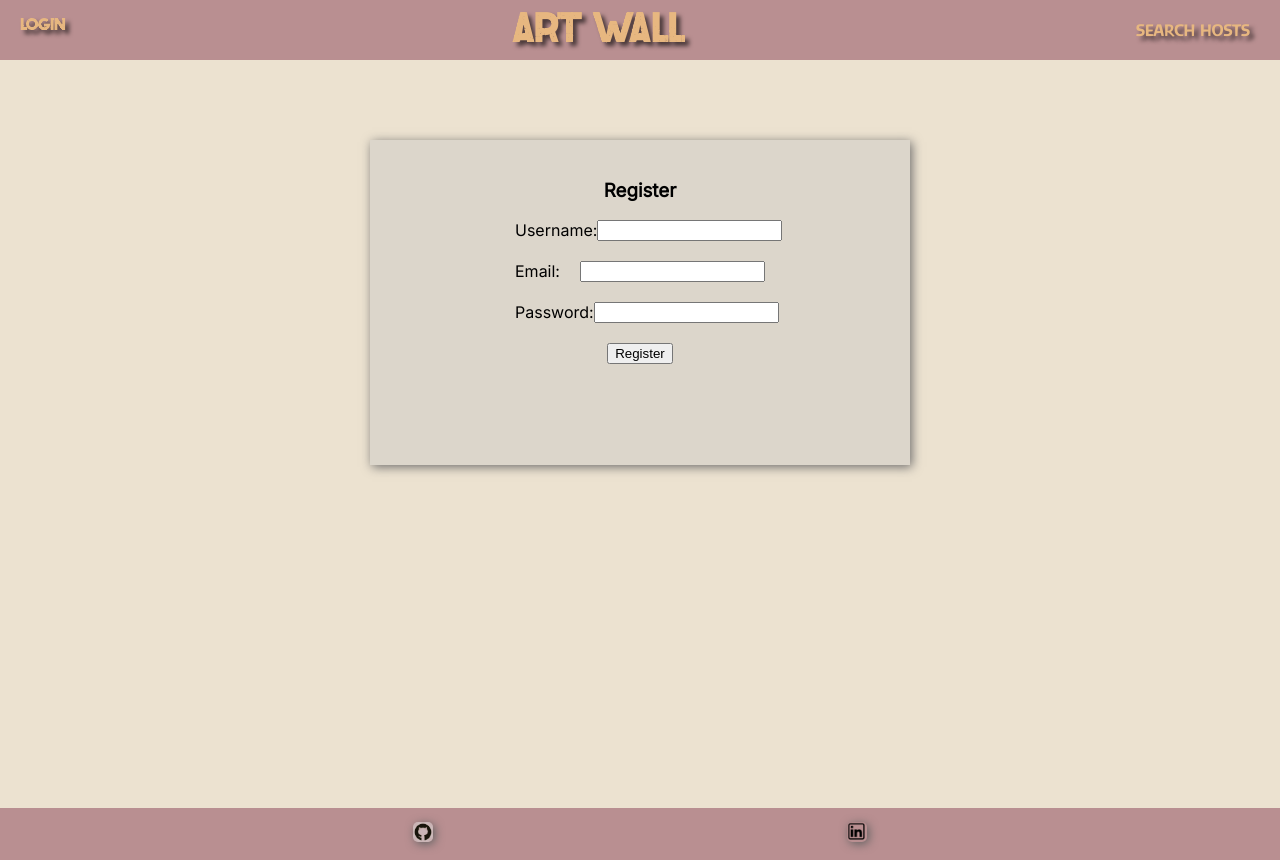
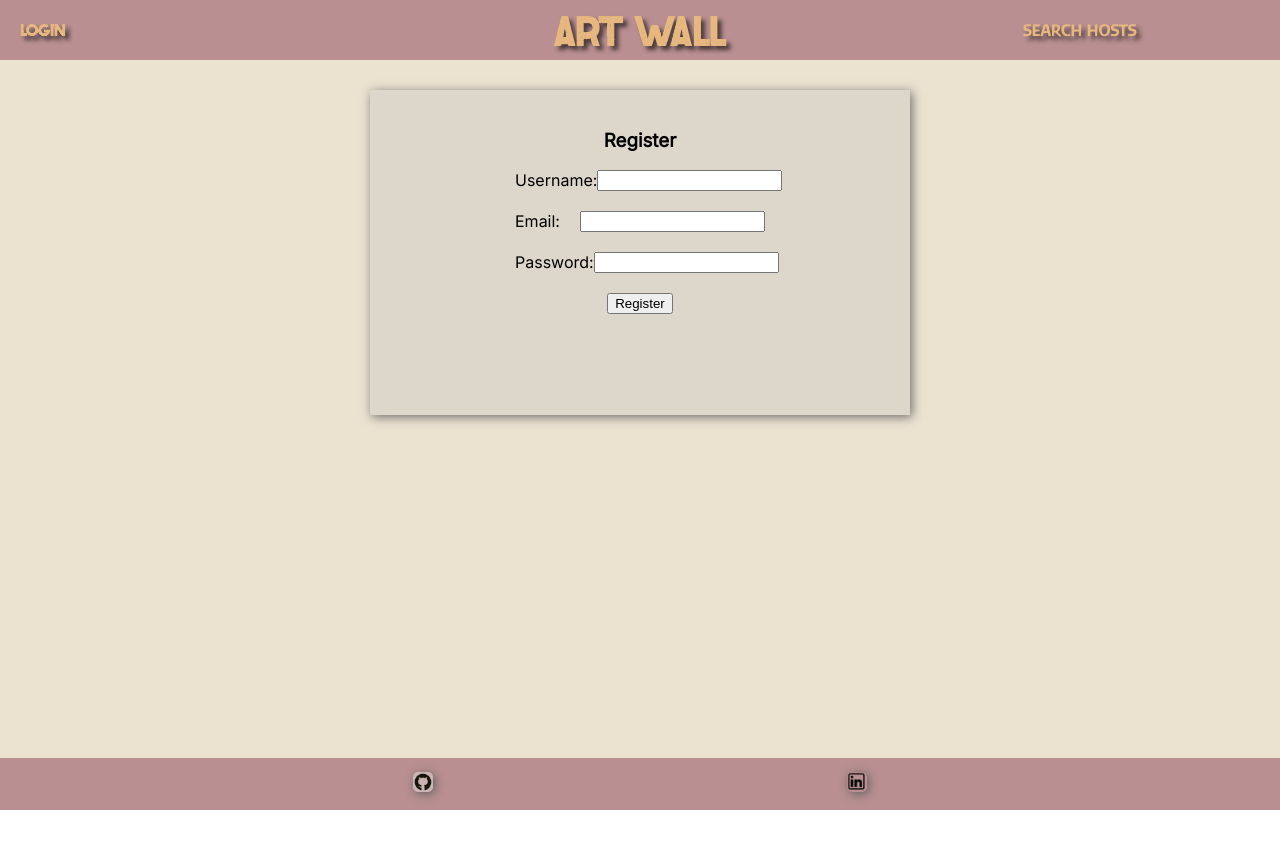
Before and after one commit to willnolin/Art-Wall, a React (Create React App) app in the folder client/: page /register in a window 1280 px wide. After the commit the page ends 810 px from the top, so only its background shows below. Built offline with nearby package versions, Linux system fonts and the light colour scheme.

Commit message:
search bar, header css

```diff
--- a/client/src/components/Search.jsx
+++ b/client/src/components/Search.jsx
@@ -1,10 +1,10 @@
 import React from 'react'
-
+import "./css/Search.css"
 export default function Search(props) {
   const { setSearchItem } = props
   return (
     <div>
-      <form >
+      <form className="search-form">
         <label htmlFor="header-search">
           <p className="visually-hidden">Search All Hosts</p>
         </label>
--- a/client/src/components/css/Header.css
+++ b/client/src/components/css/Header.css
@@ -24,7 +24,7 @@
 }
 .blank-profile-pic {
   display: none;
-  position:absolute;
+  position: absolute;
   width: 32px;
   border-radius: 70px;
   background: gray;
@@ -81,16 +81,19 @@
 
 .header-profile-pic {
   width: 32px;
+  height: 33px;
   border-radius: 100px;
+  object-fit: cover;
   /* margin-right:5px; */
 }
 .login {
   position: absolute;
-  top: 10px;
+  top: 16px;
   left: 10px;
 }
+
 .search {
-  position: absolute;
+  /* position: absolute; */
   top: 20px;
   right: 30px;
 }
@@ -110,9 +113,9 @@ a.header-links:hover {
   display: flex;
   justify-content: space-around;
   align-items: center;
-  position: absolute;
+  /* position: absolute; */
   top: 3px;
-  left: 40%;
+  /* margin-left: 400px; */
   font-family: Attack;
   font-size: 2.5em;
   font-weight: bolder;
@@ -123,10 +126,11 @@ a.header-links:hover {
 .header-right {
   display: flex;
   flex-direction: row;
-  justify-content: flex-end;
+  justify-content: space-around;
   align-items: center;
-  /* position: absolute; */
+  position: absolute;
   width: 25%;
+  right: 40px;
   font-family: Bear;
 }
 
@@ -183,6 +187,9 @@ a.header-links:hover {
 @media screen and (max-width: 1124px) {
   .header-left {
     top: 16px;
+  }
+  .login {
+    top: 5px;
   }
   .header-username {
     display: none;
@@ -246,7 +253,9 @@ a.header-links:hover {
   .header-profile-pic {
     /* margin: 0; */
     position: absolute;
+    top: -3px;
     left: 0;
+    bottom: 0;
   }
 
   .show-profile-menu {
--- /dev/null
+++ b/client/src/components/css/Search.css
@@ -0,0 +1,3 @@
+.search-form {
+  top: 20px;
+}
--- a/client/src/layouts/Layout.css
+++ b/client/src/layouts/Layout.css
@@ -9,7 +9,7 @@
   /* height: 100%; */
   overflow: auto;
   text-align: center;
-  margin-top: 60px;
+  margin-top: 10px;
   min-height: calc(100vh - 112px);
 }
 
--- a/client/src/screens/css/ArtistDetail.css
+++ b/client/src/screens/css/ArtistDetail.css
@@ -1,8 +1,9 @@
 .profile-pic {
-  width: auto;
+  width: 300px;
   height: auto;
-  max-width: 350px;
+  max-width: 300px;
   max-height: 300px;
+  object-fit: cover;
 }
 
 .artist-details-container {
```
